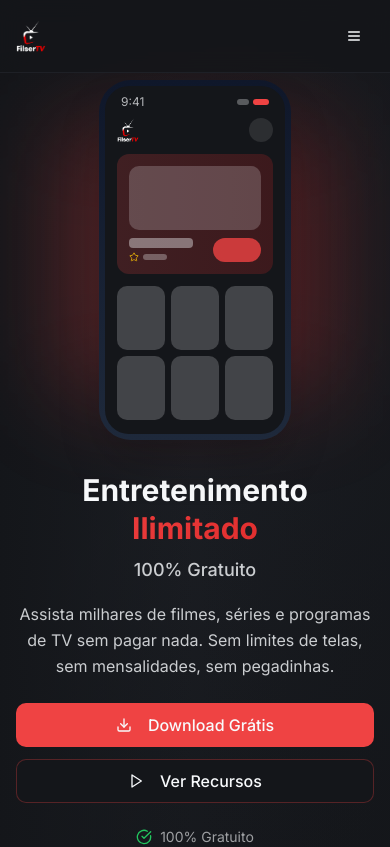
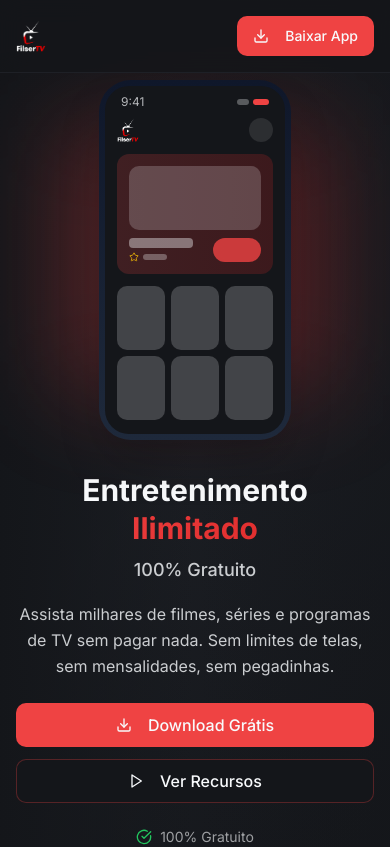
Before and after one commit to davitorres-dev/ft, a React (Vite) app: page / in a window 390 px wide. Shown: the top 847 px of the page. Built offline with nearby package versions, Linux system fonts and the light colour scheme.

Commit message:
Remove mobile menu and adjust download button
- Removed MobileMenu component and its usage.
- Ensured download button is always visible on mobile.
- Adjusted navigation layout.

```diff
--- a/src/components/MobileMenu.tsx
+++ /dev/null
@@ -1,63 +0,0 @@
-
-import { useState } from 'react';
-import { Menu, X, Download } from 'lucide-react';
-import { Button } from '@/components/ui/button';
-
-interface MobileMenuProps {
-  scrollToSection: (id: string) => void;
-}
-
-export const MobileMenu = ({ scrollToSection }: MobileMenuProps) => {
-  const [isOpen, setIsOpen] = useState(false);
-
-  const handleNavClick = (sectionId: string) => {
-    scrollToSection(sectionId);
-    setIsOpen(false);
-  };
-
-  return (
-    <div className="md:hidden">
-      <Button
-        variant="ghost"
-        size="icon"
-        onClick={() => setIsOpen(!isOpen)}
-        className="relative z-50"
-      >
-        {isOpen ? <X className="w-6 h-6" /> : <Menu className="w-6 h-6" />}
-      </Button>
-
-      {isOpen && (
-        <div className="fixed inset-0 z-40 bg-background/95 backdrop-blur-md">
-          <div className="flex flex-col items-center justify-center h-full space-y-8">
-            <button
-              onClick={() => handleNavClick('inicio')}
-              className="text-2xl text-foreground/80 hover:text-primary transition-colors"
-            >
-              Início
-            </button>
-            <button
-              onClick={() => handleNavClick('recursos')}
-              className="text-2xl text-foreground/80 hover:text-primary transition-colors"
-            >
-              Recursos
-            </button>
-            <button
-              onClick={() => handleNavClick('download')}
-              className="text-2xl text-foreground/80 hover:text-primary transition-colors"
-            >
-              Download
-            </button>
-            <Button
-              onClick={() => handleNavClick('download')}
-              className="bg-primary hover:bg-primary/90 mt-8"
-              size="lg"
-            >
-              <Download className="w-5 h-5 mr-2" />
-              Baixar App
-            </Button>
-          </div>
-        </div>
-      )}
-    </div>
-  );
-};
--- a/src/components/Navigation.tsx
+++ b/src/components/Navigation.tsx
@@ -1,7 +1,6 @@
 
 import { Download } from 'lucide-react';
 import { Button } from '@/components/ui/button';
-import { MobileMenu } from '@/components/MobileMenu';
 
 interface NavigationProps {
   scrollToSection: (id: string) => void;
@@ -41,17 +40,14 @@ export const Navigation = ({ scrollToSection }: NavigationProps) => {
           </button>
         </div>
 
-        {/* Desktop Download Button */}
+        {/* Download Button - Now visible on all screen sizes */}
         <Button
           onClick={() => scrollToSection('download')}
-          className="hidden md:flex bg-primary hover:bg-primary/90"
+          className="bg-primary hover:bg-primary/90 text-sm px-4 py-2 md:text-base md:px-6 md:py-3"
         >
           <Download className="w-4 h-4 mr-2" />
           Baixar App
         </Button>
-
-        {/* Mobile Menu */}
-        <MobileMenu scrollToSection={scrollToSection} />
       </div>
     </nav>
   );
```
